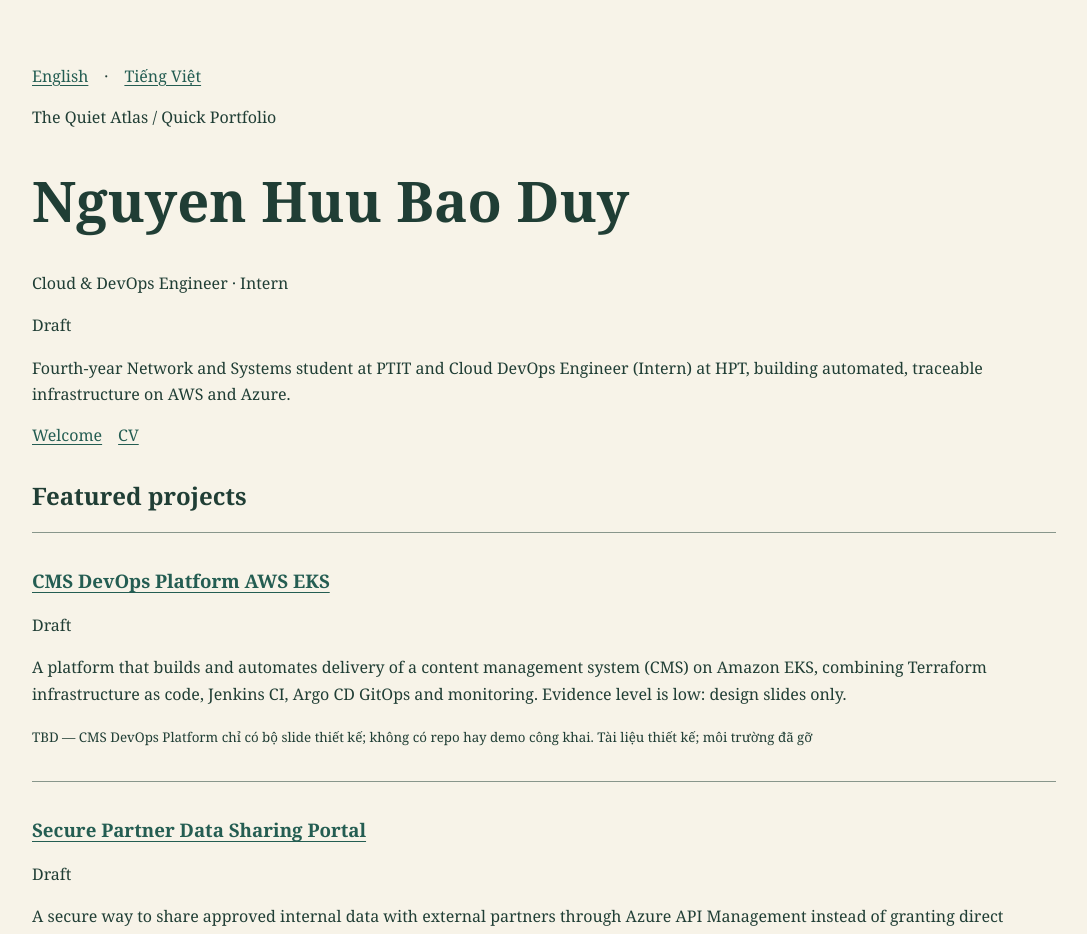
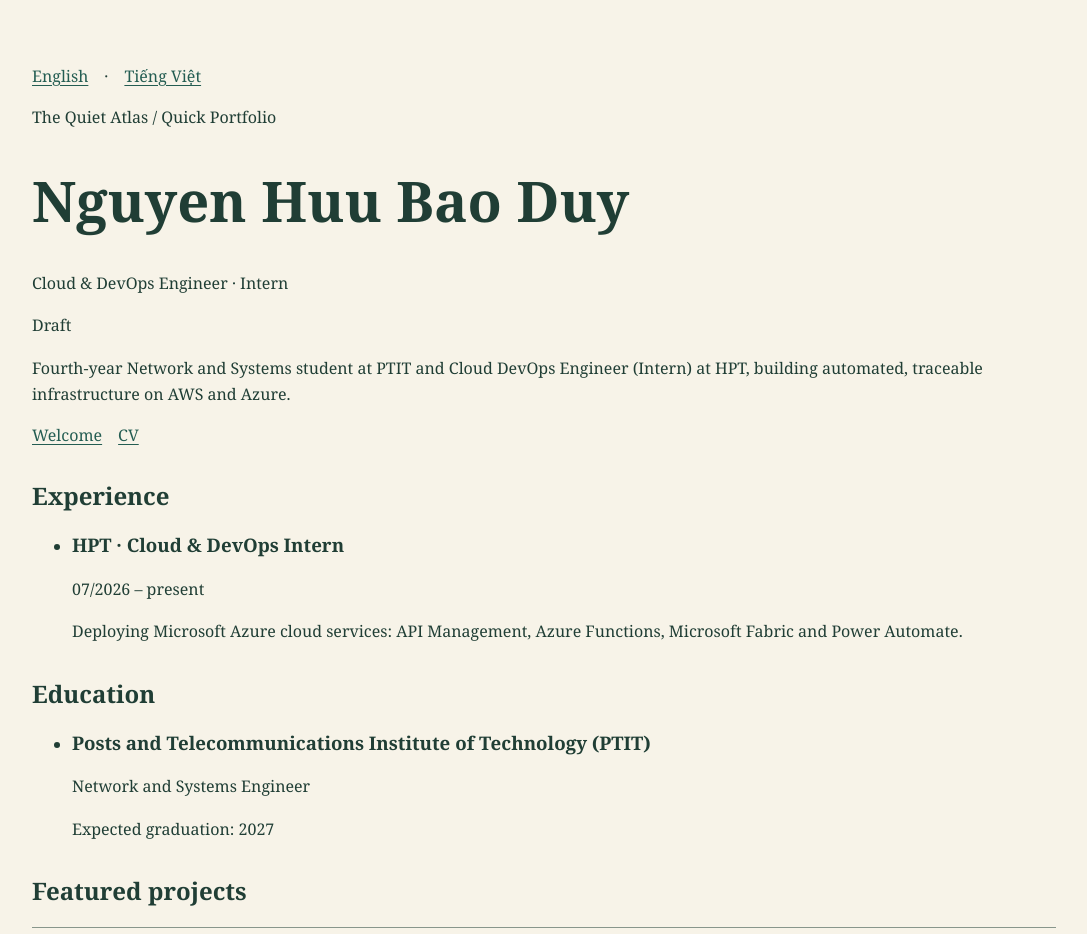
Before and after one commit to Crozn1812/the-quiet-atlas, a Next.js app: page /en/quick/ in a window 1280 px wide. Shown: the top 934 px of the page, without its empty margins (96-1183 px from the left). Built offline with nearby package versions, Linux system fonts and the light colour scheme; no server answers.

Commit message:
feat(quick): experience/education sections, localized evidence, bold Welcome name (L1-013)
Co-Authored-By: Claude Opus 5.5 <noreply@anthropic.com>

```diff
--- a/src/app/portfolio.css
+++ b/src/app/portfolio.css
@@ -183,11 +183,10 @@ nav[aria-label="Language"] ul {
   border-bottom: 0;
   border-radius: .75rem .75rem 0 0;
 }
-/* Regular weight on purpose (L1-012): Welcome then uses only the 400 subsets, so the 700 files
-   (latin 15 KB, vietnamese 6 KB) stay off the first-load path and do not compete with the JS that hydrates. */
+/* Q-22: use the existing 700 subsets with swap; do not preload them. */
 .welcome-card h1 {
   font-size: clamp(1.5rem, 4vw, 2.5rem);
-  font-weight: 400;
+  font-weight: 700;
   margin: 0;
 }
 .welcome-card p {
--- /dev/null
+++ b/src/components/portfolio/ProfileHistory.tsx
@@ -0,0 +1,46 @@
+import type { content } from "@/content";
+import type { Locale } from "@/i18n/locales";
+
+type Profile = (typeof content.profiles)[number];
+
+function monthLabel(value: string) {
+  return value === "TBD" ? value : `${value.slice(5)}/${value.slice(0, 4)}`;
+}
+
+export function ProfileHistory({ profile, locale }: { profile: Profile; locale: Locale }) {
+  const vi = locale === "vi";
+  return (
+    <>
+      {profile.experience.length > 0 && (
+        <section aria-labelledby="experience-title">
+          <h2 id="experience-title">{vi ? "Kinh nghiệm" : "Experience"}</h2>
+          <ul>
+            {profile.experience.map((item, index) => (
+              <li key={index}>
+                <h3>{item.employer} · {item.title}</h3>
+                <p>{monthLabel(item.start)} – {item.end === "present" ? (vi ? "nay" : "present") : monthLabel(item.end)}</p>
+                {item.summary !== "TBD" && <p>{item.summary}</p>}
+              </li>
+            ))}
+          </ul>
+        </section>
+      )}
+      {profile.education.length > 0 && (
+        <section aria-labelledby="education-title">
+          <h2 id="education-title">{vi ? "Học vấn" : "Education"}</h2>
+          <ul>
+            {profile.education.map((item, index) => (
+              <li key={index}>
+                <h3>{item.institution}</h3>
+                <p>{item.program}</p>
+                <p>{item.status === "in-progress"
+                  ? (vi ? "Dự kiến tốt nghiệp" : "Expected graduation")
+                  : (vi ? "Đã tốt nghiệp" : "Graduated")}: {item.expectedGraduation}</p>
+              </li>
+            ))}
+          </ul>
+        </section>
+      )}
+    </>
+  );
+}
--- a/src/components/portfolio/ProjectLinkViews.tsx
+++ b/src/components/portfolio/ProjectLinkViews.tsx
@@ -14,13 +14,25 @@ export function SourceLinkView({ repoUrl, locale }: {
   ) : null;
 }
 
-export function EvidenceView({ evidence }: {
-  evidence: { level: string; publicUrl: string; claim?: string; scope?: string }[];
+type Evidence = {
+  level: string;
+  publicUrl: string;
+  claim?: string;
+  scope?: string;
+  claimEn?: string;
+  scopeEn?: string;
+};
+
+export function EvidenceView({ evidence, locale }: {
+  evidence: Evidence[];
+  locale: Locale;
 }) {
   return (
     <div>
       {evidence.length === 0 ? <small>Evidence: TBD</small> : evidence.map((e, index) => {
         const label = e.level + (e.level === "Lab" ? " · demo" : "");
+        const claim = locale === "en" ? e.claimEn ?? e.claim : e.claim;
+        const scope = locale === "en" ? e.scopeEn ?? e.scope : e.scope;
         return (
           <p
             key={index}
@@ -33,7 +45,7 @@ export function EvidenceView({ evidence }: {
                   {label}
                 </a>
               ) : label}
-              {e.claim !== undefined && <> — {e.claim}. {e.scope}</>}
+              {claim !== undefined && <> — {claim}. {scope}</>}
             </small>
           </p>
         );
--- a/src/components/portfolio/ProjectLinks.tsx
+++ b/src/components/portfolio/ProjectLinks.tsx
@@ -17,6 +17,7 @@ export function ProjectEvidence({ project }: { project: Project }) {
   return (
     <EvidenceView
       evidence={evidence}
+      locale={project.locale}
     />
   );
 }
--- a/src/components/portfolio/QuickPortfolio.tsx
+++ b/src/components/portfolio/QuickPortfolio.tsx
@@ -8,6 +8,7 @@ import { content } from "@/content";
 import type { Locale } from "@/i18n/locales";
 import { messages } from "@/i18n/messages";
 import { ProfileJsonLd } from "./ProfileJsonLd";
+import { ProfileHistory } from "./ProfileHistory";
 
 export function QuickPortfolio({ locale }: { locale: Locale }) {
   const p = content.profiles.find(p => p.locale === locale)!;
@@ -39,6 +40,7 @@ export function QuickPortfolio({ locale }: { locale: Locale }) {
         <a href={`/${locale}/`}>{t.home}</a>
         <a href="/cv/">CV</a>
       </nav>
+      <ProfileHistory profile={p} locale={locale} />
       <ProjectsContent locale={locale} />
       <a href={`/${locale}/privacy/`}>{portfolioCopy[locale].privacy}</a>
       <section
--- a/src/components/portfolio/ZoneContent.tsx
+++ b/src/components/portfolio/ZoneContent.tsx
@@ -14,6 +14,7 @@ export function OverlayProject({ project, locale }: { project: WorldProject; loc
       <p>{project.summary}</p>
       <EvidenceView
         evidence={project.evidence}
+        locale={locale}
       />
       <SourceLinkView
         repoUrl={project.repoUrl}
```
Also changed, not shown: 2 other files (tests, documents, lock files or other folders).
